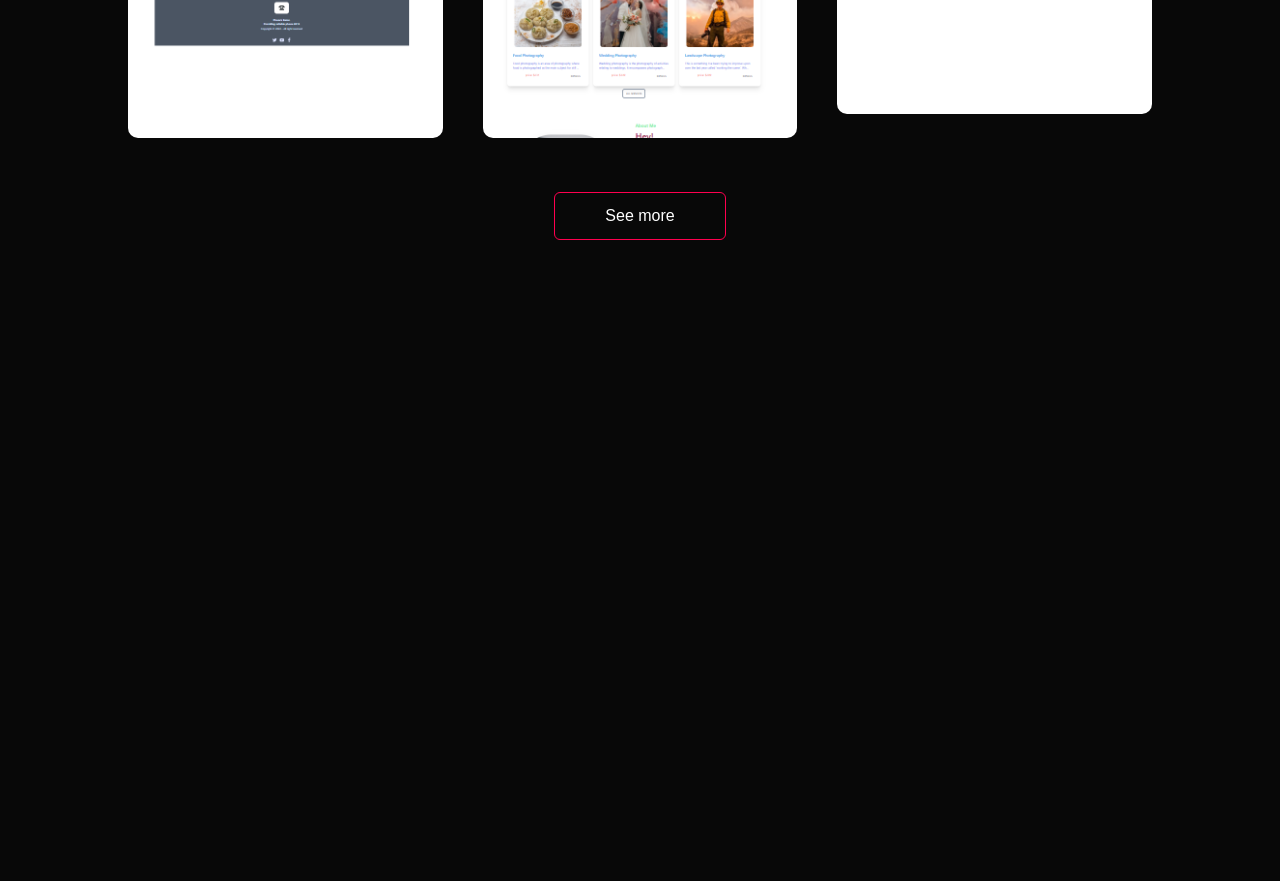
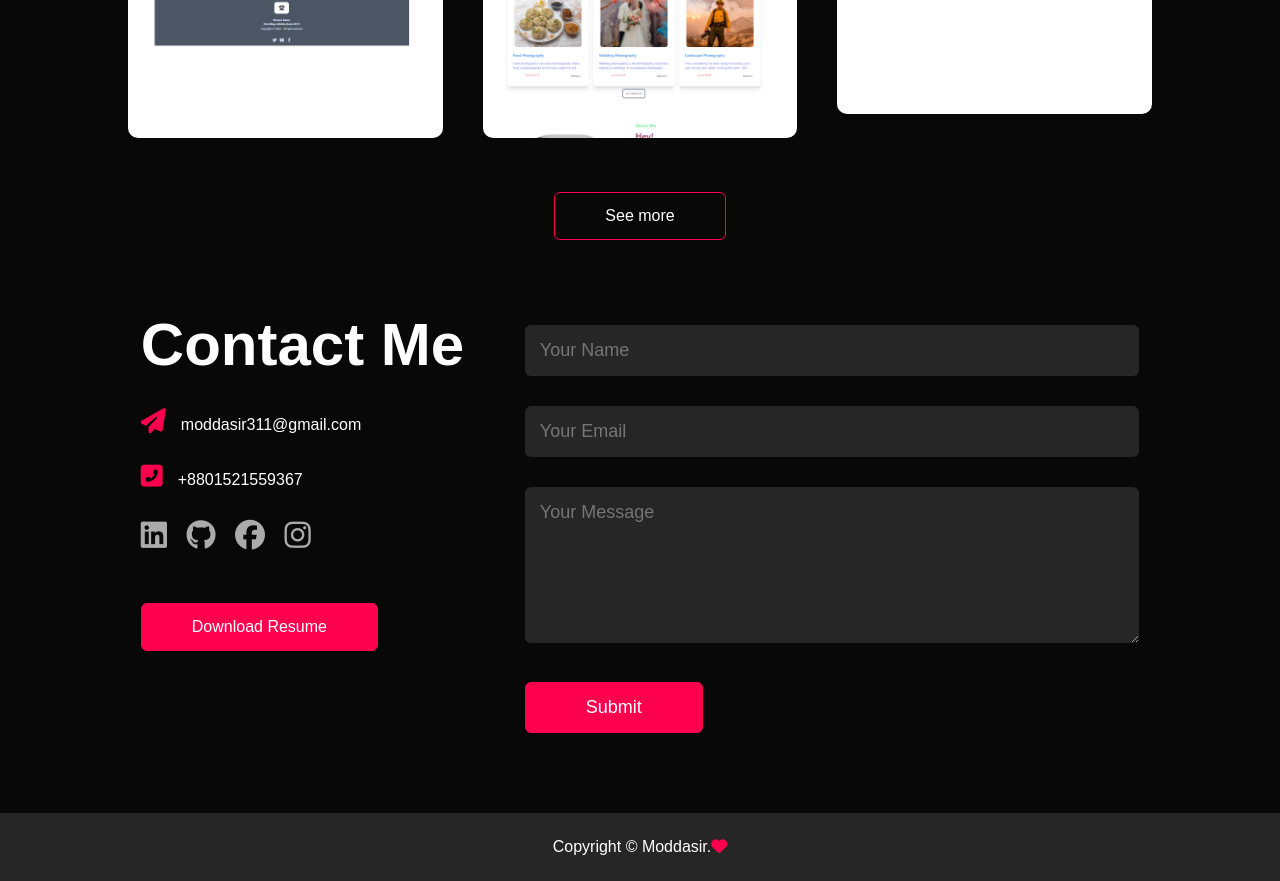
Before and after one commit to moddas311/portfolio, a plain HTML site: page index.html in a window 1280 px wide. Shown: the part 2187-3068 px from the top of the page. Before the commit the page ends 2487 px from the top, so only its background shows below. Drawn offline with Linux system fonts and the light colour scheme.

Commit message:
my resume pdf updeted

```diff
--- a/index.html
+++ b/index.html
@@ -152,6 +152,37 @@
         </div>
     </div>
 
+    <!-- Contact Section  -->
+    <div id="contact">
+        <div class="container">
+            <div class="row">
+                <div class="contact-social">
+                    <h1 class="sub-title">Contact Me</h1>
+                    <p><i class="fas fa-paper-plane"></i>moddasir311@gmail.com</p>
+                    <p><i class="fas fa-phone-square-alt"></i>+8801521559367</p>
+                    <div class="social-icon">
+                        <a href=""><i class="fa-brands fa-linkedin"></i></a>
+                        <a href=""><i class="fa-brands fa-github"></i></a>
+                        <a href=""><i class="fa-brands fa-facebook"></i></a>
+                        <a href=""><i class="fa-brands fa-instagram"></i></a>
+                    </div>
+                    <a href="images/Moddasir Resume.pdf" download class="btn btn-resume">Download Resume</a>
+                </div>
+                <div class="contact-email">
+                    <form>
+                        <input type="text" name="Name" placeholder="Your Name" required>
+                        <input type="email" name="Email" placeholder="Your Email" required>
+                        <textarea name="Message" rows="6" placeholder="Your Message"></textarea>
+                        <button type="submit" class="btn btn-resume">Submit</button>
+                    </form>
+                </div>
+            </div>
+        </div>
+        <div class="copyright">
+            <p>Copyright &#169 Moddasir.<i class="fa-solid fa-heart"></i></p>
+        </div>
+    </div>
+
 
 
     <!-- JsFile -->
--- a/style.css
+++ b/style.css
@@ -287,3 +287,83 @@ nav ul li a:hover::after {
 .btn:hover {
     background: #ff004f;
 }
+
+
+/* contact css  */
+
+.contact-social {
+    flex-basis: 35%;
+}
+
+.contact-email {
+    flex-basis: 60%;
+}
+
+.contact-social p {
+    margin-top: 30px;
+}
+
+.contact-social p i {
+    color: #ff004f;
+    margin-right: 15px;
+    font-size: 25px;
+}
+
+.social-icon {
+    margin-top: 30PX;
+}
+
+.social-icon a {
+    text-decoration: none;
+    font-size: 30px;
+    margin-right: 15px;
+    color: #ababab;
+    display: inline-block;
+    transition: transform 0.5s;
+}
+
+.social-icon a:hover {
+    color: #ff004f;
+    transform: translateY(-5px);
+}
+
+.btn.btn-resume {
+    display: inline-block;
+    background: #ff004f;
+}
+
+.contact-email form {
+    width: 100%;
+}
+
+form input, form textarea {
+    width: 100%;
+    border: 0;
+    outline: none;
+    background: #262626;
+    padding: 15px;
+    margin: 15px 0;
+    color: #fff;
+    font-size: 18px;
+    border-radius: 6px;
+}
+
+form .btn{
+    padding: 14px 60px;
+    font-size: 18px;
+    margin-top: 20px;
+    cursor: pointer;
+}
+
+.copyright{
+    width: 100%;
+    text-align: center;
+    padding: 25px;
+    background: #262626;
+    font-weight: 300;
+    margin-top: 20px;
+}
+
+.copyright i{
+    color: #ff004f;
+}
```
Also changed, not shown: images/.png (deleted), 2 other files.
